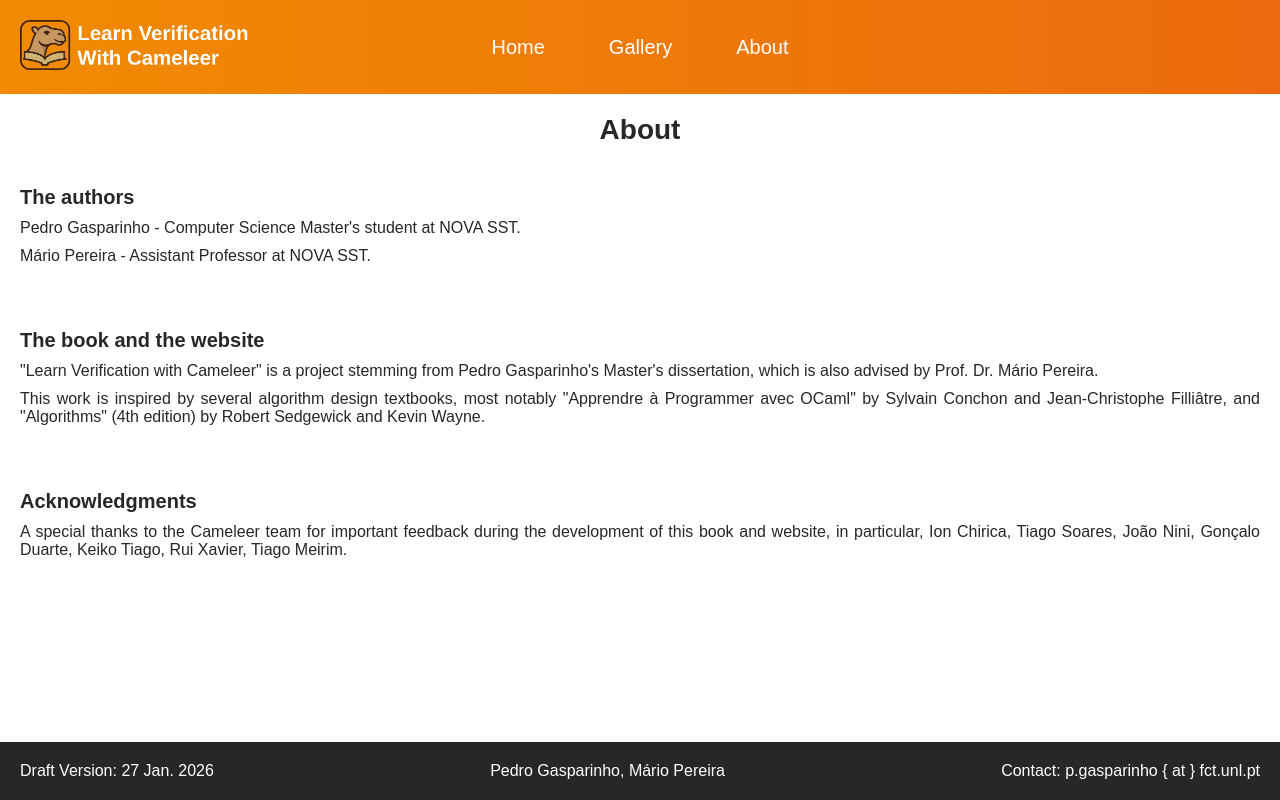
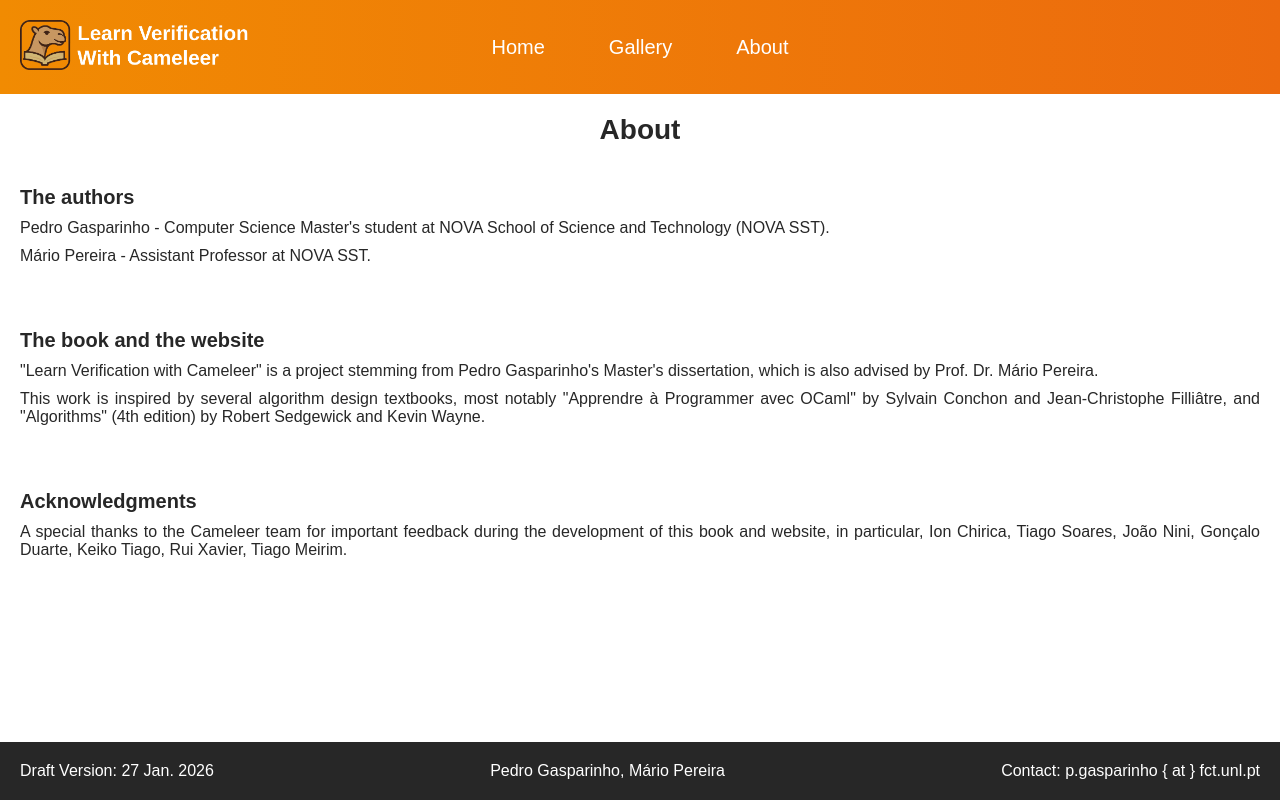
Before and after one commit to CameleerBook/CameleerBook.github.io, a Next.js app: page /about in a window 1280 px wide. Built offline with nearby package versions, Linux system fonts and the light colour scheme.

Commit message:
QoL changes

```diff
--- a/src/app/layout.module.scss
+++ b/src/app/layout.module.scss
@@ -1,4 +1,5 @@
 @use '@/theme/global';
+@use '@/theme/color';
 
 .container {
     height: 100%;
@@ -11,7 +12,6 @@
 .wrapper {
     height: 100%;
     width: 100%;
-    //max-width: global.$maxwidth;
     align-self: center;
     overflow-y: auto;
 }
--- a/src/components/chapterCard/index.tsx
+++ b/src/components/chapterCard/index.tsx
@@ -1,6 +1,6 @@
 import { Chapter } from "@/utils/chapters"
 import styles from "./index.module.scss"
-import ChapterIcon from "../chapterIcon"
+import ChapterIcon from "./chapterIcon"
 import { Title6 } from "../text"
 import ProofList from "./proofList"
 
--- a/src/components/pageWithTitleLayout/index.module.scss
+++ b/src/components/pageWithTitleLayout/index.module.scss
@@ -14,4 +14,5 @@
 .contentContainer {
     width: 100%;
     height: 100%;
+    max-width: global.$maxwidth;
 }
--- a/src/utils/text.ts
+++ b/src/utils/text.ts
@@ -34,7 +34,8 @@ export const aboutPageParagraphs : Paragraph[] = [
     {
         title: "The authors",
         paragraphs: [
-            `Pedro Gasparinho - Computer Science Master's student at NOVA SST.`,
+            `Pedro Gasparinho - Computer Science Master's student at NOVA
+            School of Science and Technology (NOVA SST).`,
             `Mário Pereira - Assistant Professor at NOVA SST.`
         ],
     },
```
Also changed, not shown: src/app/page.module.scss (+11 -0 lines), src/components/chapterCard/chapterIcon/index.module.scss (renamed from src/components/chapterIcon/index.module.scss), src/components/chapterCard/chapterIcon/index.tsx (renamed from src/components/chapterIcon/index.tsx).
